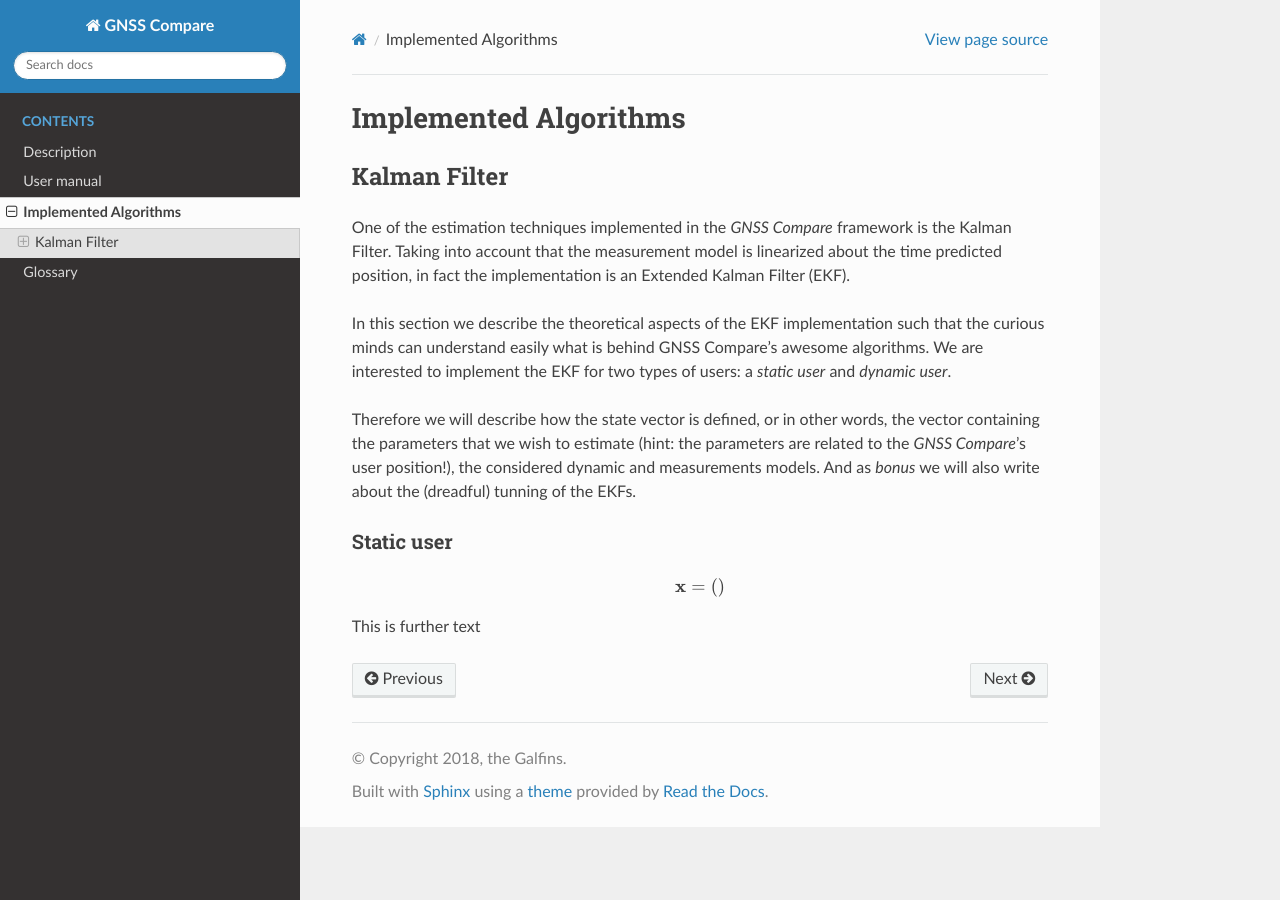
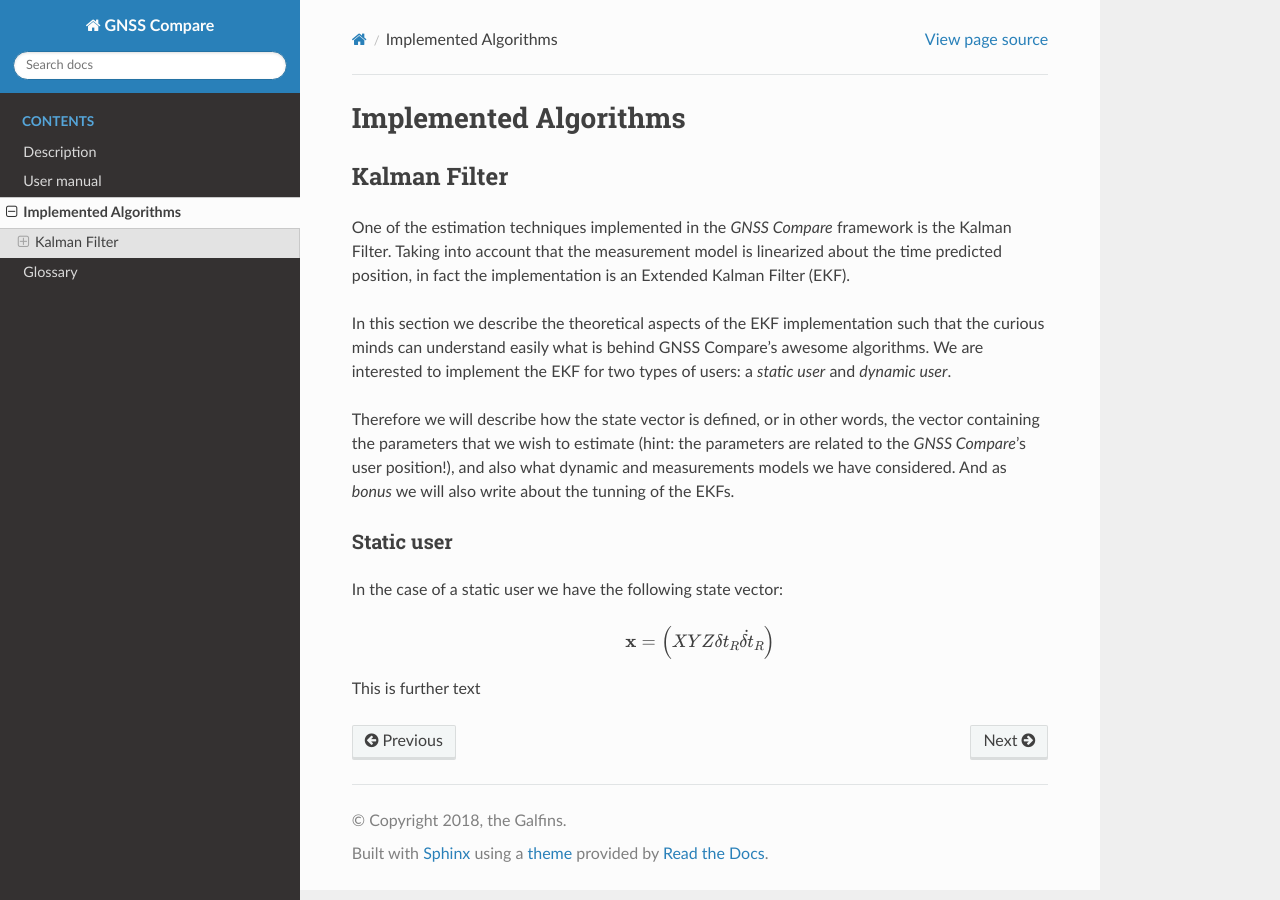
Before and after one commit to TheGalfins/GNSS_Compare, a Sphinx documentation site: the page built from docs/implemented_algorithms.rst, in a window 1280 px wide. Built offline with Sphinx 7.4.7 and the Read the Docs theme 2.0.0, drawn with Linux system fonts in a browser that asks for light colours.

Commit message:
Added the state vector

```diff
--- a/docs/implemented_algorithms.rst
+++ b/docs/implemented_algorithms.rst
@@ -16,16 +16,17 @@ what is behind GNSS Compare's awesome algorithms. We are interested to implement
 a *static user* and *dynamic user*.
 
 Therefore we will describe how the state vector is defined, or in other words, the vector containing the parameters that we wish to estimate
-(hint: the parameters are related to the *GNSS Compare*'s user position!), the considered dynamic and measurements models. And as *bonus* we
-will also write about the (dreadful) tunning of the EKFs.
+(hint: the parameters are related to the *GNSS Compare*'s user position!), and also what dynamic and measurements models we have considered. And as *bonus* we
+will also write about the tunning of the EKFs.
 
 
 Static user
 -----------
+In the case of a static user we have the following state vector:
 
 .. math::
 
-    \mathbf{x} = \left( \right)
+    \mathbf{x} = \left(X Y Z \delta t_R \dot{\delta t}_R \right)
 
 
 This is further text
```
